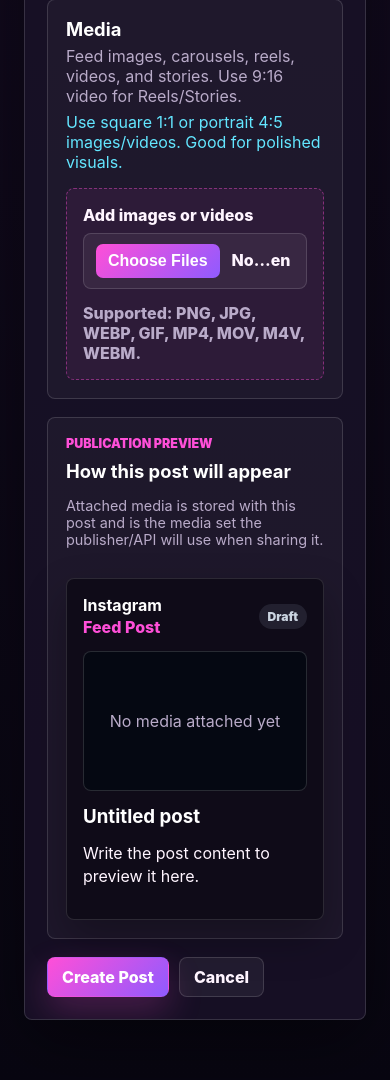
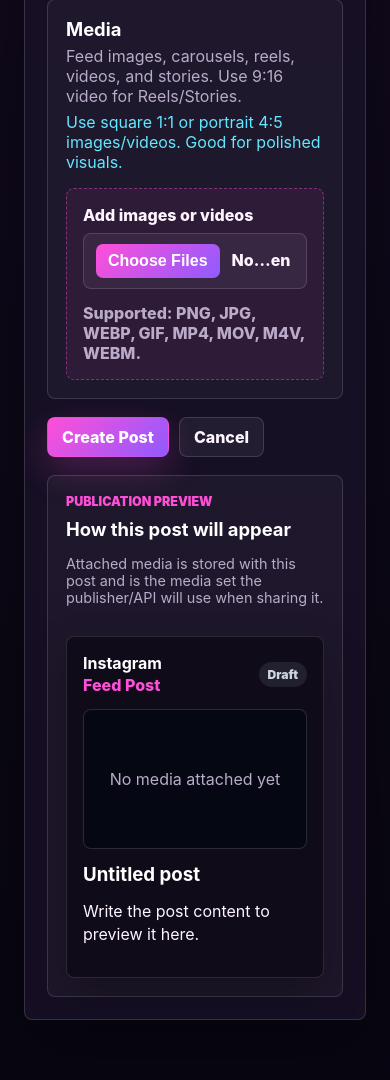
Before and after one commit to JoanaSVSousa/social-scheduler, a Flask app: page /posts/new in a window 390 px wide. Shown: the part 1310-2390 px from the top of the page. Run offline with Flask 3, Linux system fonts and the light colour scheme; the visitor is signed in with stand-in values (Sample User, id 1); some libraries are stand-ins or nearby versions.

Commit message:
Improve editor preview layout

```diff
--- a/static/styles.css
+++ b/static/styles.css
@@ -538,6 +538,23 @@ textarea {
     overflow: hidden;
 }
 
+.post-editor-form {
+    align-items: start;
+    grid-template-columns: minmax(0, 1fr) minmax(320px, 420px);
+    max-width: none;
+}
+
+.post-editor-fields {
+    display: grid;
+    gap: 18px;
+}
+
+.post-preview-panel,
+.version-preview-panel {
+    position: sticky;
+    top: 92px;
+}
+
 label {
     color: var(--muted);
     display: grid;
@@ -869,6 +886,18 @@ label {
     justify-content: space-between;
 }
 
+.version-layout {
+    align-items: start;
+    display: grid;
+    gap: 18px;
+    grid-template-columns: minmax(0, 1fr) minmax(320px, 420px);
+}
+
+.version-fields {
+    display: grid;
+    gap: 16px;
+}
+
 .sticky-actions {
     background: rgba(8, 6, 17, 0.84);
     backdrop-filter: blur(14px);
@@ -962,6 +991,11 @@ label {
     padding: 16px;
 }
 
+.version-preview-panel .social-preview,
+.post-preview-panel .social-preview {
+    max-width: none;
+}
+
 .preview-topline {
     align-items: center;
     display: flex;
@@ -1038,8 +1072,15 @@ label {
     .filters,
     .form-row,
     .source-media-preview,
-    .calendar-grid {
+    .calendar-grid,
+    .post-editor-form,
+    .version-layout {
         grid-template-columns: 1fr;
+    }
+
+    .post-preview-panel,
+    .version-preview-panel {
+        position: static;
     }
 
     .calendar-weekday {
--- a/templates/post_form.html
+++ b/templates/post_form.html
@@ -8,11 +8,12 @@
     </div>
 </div>
 
-<form class="form" method="post" enctype="multipart/form-data">
+<form class="form post-editor-form" method="post" enctype="multipart/form-data">
     <input type="hidden" name="csrf_token" value="{{ csrf_token() }}">
     {% if post %}
     <input type="hidden" name="post_id" value="{{ post.id }}">
     {% endif %}
+    <div class="post-editor-fields">
     <label>
         Title
         <input name="title" maxlength="120" required value="{{ post.title if post else '' }}">
@@ -110,7 +111,13 @@
         {% endif %}
     </section>
 
-    <section class="preview-panel">
+    <div class="form-actions">
+        <button class="button primary" type="submit">{{ action }} Post</button>
+        <a class="button" href="{{ url_for('main.posts') }}">Cancel</a>
+    </div>
+    </div>
+
+    <aside class="preview-panel post-preview-panel">
         <div>
             <p class="eyebrow">Publication Preview</p>
             <h2>How this post will appear</h2>
@@ -144,12 +151,7 @@
             <p id="preview-content">{{ post.content if post else 'Write the post content to preview it here.' }}</p>
             <p class="preview-hashtags" id="preview-hashtags">{{ post.hashtags if post else '' }}</p>
         </article>
-    </section>
-
-    <div class="form-actions">
-        <button class="button primary" type="submit">{{ action }} Post</button>
-        <a class="button" href="{{ url_for('main.posts') }}">Cancel</a>
-    </div>
+    </aside>
 </form>
 
 <script>
```
Also changed, not shown: templates/rss_article_edit.html (+71 -15 lines).
